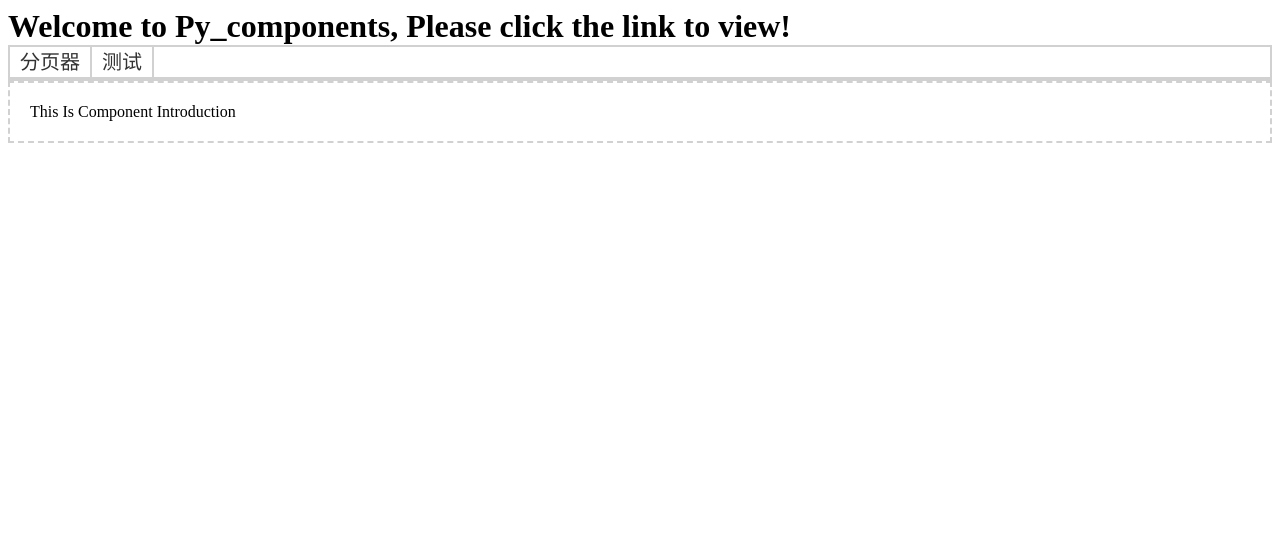
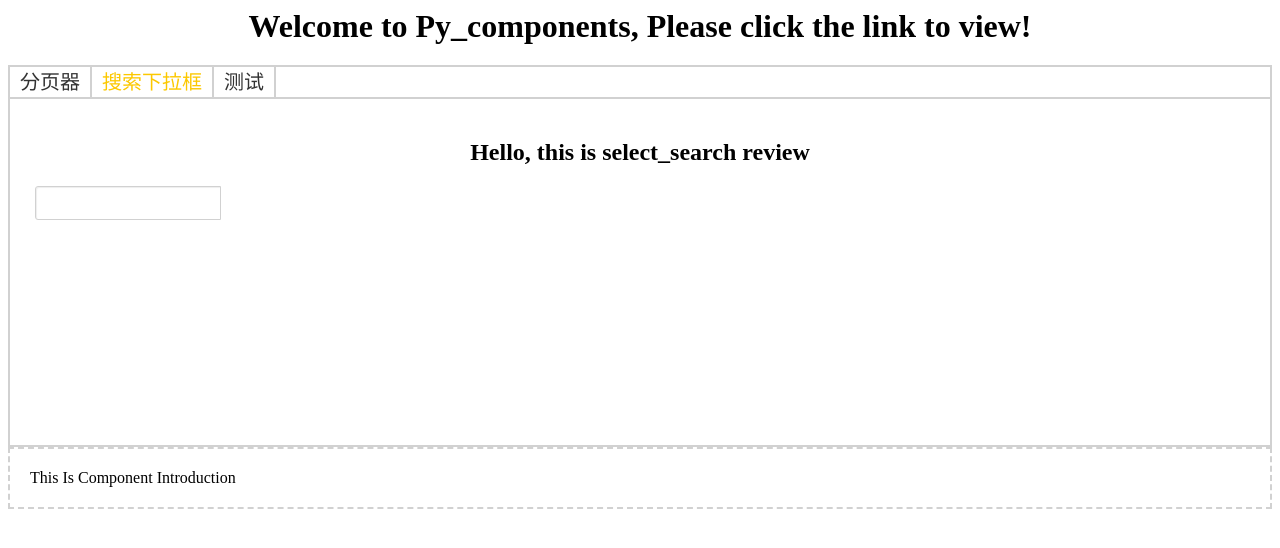
Before and after one commit to enjoy-pany/Py_Components, a Vue app: page /#/select_search in a window 1280 px wide. Shown: the top 548 px of the page. Built offline with nearby package versions, Linux system fonts and the light colour scheme.

Commit message:
add sele-search component

```diff
--- a/src/App.vue
+++ b/src/App.vue
@@ -1,9 +1,12 @@
 <template>
   <div id="app">
-    <h1>{{message}}</h1>
+    <h1 class="title">{{message}}</h1>
     <ul class="navList">
       <li>
         <router-link to="/pagination">分页器</router-link>
+      </li>
+      <li>
+        <router-link to="/select_search">搜索下拉框</router-link>
       </li>
       <li>
         <router-link to="/test">测试</router-link>
@@ -37,6 +40,10 @@ export default {
   a {
     text-decoration: none;
   }
+  .title {
+    text-align: center;
+    margin-bottom: 20px;
+  }
   .navList {
     width: 100%;
     height: 32px;
@@ -62,10 +69,11 @@ export default {
   }
   .viewShow {
     width: 100%;
-    height: 100%;
+    min-height: 350px;
     border: 2px #d1d1d1 solid;
     background-color: #fff;
     box-sizing: border-box;
+    padding: 20px;
   }
   .readMeShow {
     width: 100%;
--- /dev/null
+++ b/src/components/SelectSearch.vue
@@ -0,0 +1,107 @@
+<template>
+  <div class="seleSearch">
+    <input type="text" v-model="seleName" @focus="openSele" @blur.prevent="closeSele">
+    <div class="seleList" v-if="isSelect">
+      <div class="seleItem" v-for="(item, index) in jcTypeCom" @click="seleClick(item)">{{item.name}}</div>
+    </div>
+  </div>
+
+</template>
+<script>
+  export default {
+    name: 'select_search',
+    props: {
+      dataArr: { //总数据
+        type: Array,
+        default: function() {
+          return [
+            {
+              name: 'test1'
+            },
+            {
+              name: 'test2'
+            },
+            {
+              name: 'test3'
+            }
+          ]
+        }
+      }
+    },
+    data () {
+      return {
+        isSelect: false,
+        seleName: ''
+      }
+    },
+    methods: {
+      openSele() {
+        this.isSelect = true
+      },
+      closeSele() {
+        let that = this
+        setTimeout(function(){
+          that.isSelect = false
+        },250)
+      },
+      seleClick(item) {
+        this.$emit('seleChage', item)
+      }
+    },
+    computed: {
+      jcTypeCom() {
+        var that = this
+        return that.dataArr.filter(function (data) {
+          return data.name.toLowerCase().indexOf(that.seleName.toLowerCase()) !== -1;
+        })
+      }
+
+    }
+
+  }
+
+</script>
+
+<style lang="scss" scoped>
+  .seleSearch {
+    width: 200px;
+    height: 32px;
+    margin-left: 5px;
+    position: relative;
+    input {
+      width: 180px;
+      height: 30px;
+      border-radius: 3px 0 0 3px;
+      border: 1px solid #d1d1d1;
+      outline: none;
+      box-shadow: inset 1px 1px 1px #eee;
+      position: absolute;
+    }
+    select {
+      max-width: 200px;
+      height: 100%;
+    }
+    .seleList {
+      position: absolute;
+      top: 100%;
+      max-width: 400px;
+      max-height: 300px;
+      overflow-y: scroll;
+      z-index: 99;
+      background-color: #fff;
+      border: 1px #d1d1d1 solid;
+      .seleItem {
+        line-height: 30px;
+        word-spacing: normal;
+        white-space: nowrap;
+        overflow: hidden;
+        padding: 0 5px;
+        box-sizing: border-box;
+        cursor: pointer;
+        &:hover{
+          background-color: #f1f1f1;
+        }
+      }
+    }
+  }
+</style>
--- a/src/router/index.js
+++ b/src/router/index.js
@@ -1,6 +1,8 @@
 import Vue from 'vue'
 import Router from 'vue-router'
+
 import Pagination from '@/view/paginationView'
+import selectSearch from '@/view/selectSearchView'
 
 Vue.use(Router)
 
@@ -22,6 +24,11 @@ export default new Router({
         path: '/pagination',
         name: 'pagination',
         component: Pagination
+    },
+    {
+        path: '/select_search',
+        name: 'select_search',
+        component: selectSearch
     }
   ]
 })
--- /dev/null
+++ b/src/view/selectSearchView.vue
@@ -0,0 +1,46 @@
+<template>
+  <div>
+    <h2>Hello, this is select_search review</h2>
+    <selectSearch :dataArr="jcType" @seleChage="seleChageFn"></selectSearch>
+  </div>
+</template>
+
+<script>
+import selectSearch from '../components/SelectSearch'
+export default {
+  name: 'select_search_review',
+  data () {
+    return {
+      jcType: [
+          {
+            name: 'liming'
+          },
+          {
+            name: 'zhhangsan'
+          },
+          {
+            name: 'lisi'
+          },
+          {
+            name: 'wangwu'
+          }
+        ]
+    }
+  },
+  components: {
+    selectSearch
+  },
+  methods: {
+    seleChageFn (data) {
+      console.log(data)
+    }
+  }
+}
+
+</script>
+
+<style lang="scss" scoped>
+  h2 {
+    text-align: center;
+  }
+</style>
```
